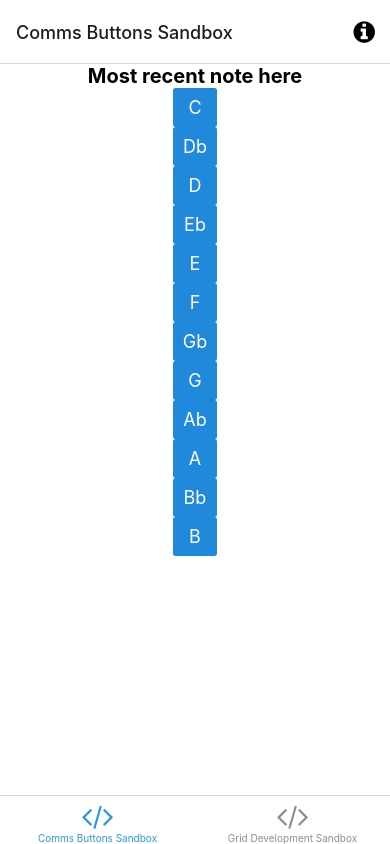
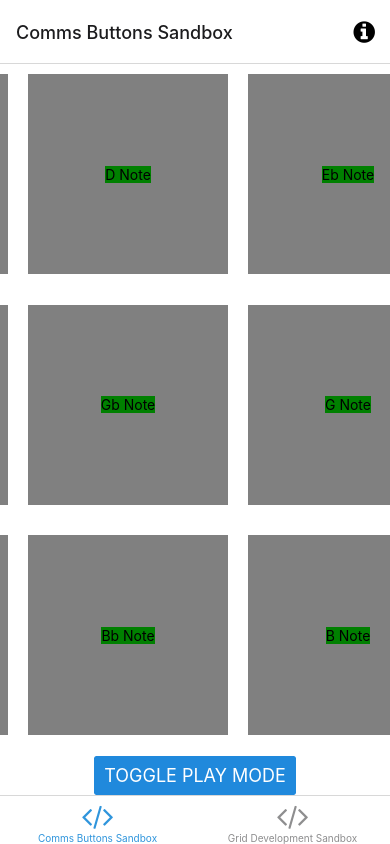
Before and after one commit to MillanWang/Limidi_Mobile, a React Native app: screen /TabOne in a window 390 px wide. Built offline with nearby package versions, Linux system fonts and the light colour scheme; what expo-linking would draw is missing.

Commit message:
Set up grid element editing. Can change note, octave, and velocity

```diff
--- a/components/GridElement.tsx
+++ b/components/GridElement.tsx
@@ -1,59 +1,104 @@
 import React, { useState } from 'react';
 import { StyleSheet, TouchableOpacity } from 'react-native';
 import { Text, View } from 'react-native';
-
+import { MIDI_HTTP_Service } from '../services/MIDI_HTTP_Service';
 import {
     Button,
     Dialog,
+    Input,
+    Slider,
 } from "@rneui/themed";
 
+import {
+    createMidiMessage,
+    NOTE,
+} from '../constants/MIDI_Notes';
 
 interface GridElementProps {
-    defaultName: string
-    isPlayMode: boolean
+    MIDI_HTTP_Service: MIDI_HTTP_Service,
+    defaultName: string,
+    defaultNoteNumber: number,
+    isPlayMode: boolean,
 };
 
-export default function GridElement({ defaultName, isPlayMode }: GridElementProps) {
+export default function GridElement(
+    {
+        MIDI_HTTP_Service,
+        defaultName,
+        defaultNoteNumber,
+        isPlayMode
+    }: GridElementProps
+) {
+
+    const [elementName, setElementName] = useState(defaultName);
+
+    const [noteNumber, setNoteNumber] = useState(defaultNoteNumber);
+    const [octave, setOctave] = useState(5);
+    const [velocity, setVelocity] = useState(100);
 
     const [dialogVisible, setDialogVisible] = useState(false);
-    const [elementName, setElementName] = useState(defaultName);
+
 
     function toggleDialogVisible() {
         setDialogVisible(!dialogVisible);
     };
 
     function playModeTouchStartHandler() {
+
+        // Eventually use these to make a tap position depended velocity control. event being an input param to this function
+        // event.nativeEvent.locationX
+        // event.nativeEvent.locationY
+
         if (isPlayMode) {
-            console.log("PRESS START IN PLAY MODE");
+            MIDI_HTTP_Service.sendMidiMessage(
+                createMidiMessage(
+                    noteNumber,
+                    octave,
+                    velocity,
+                    true //Note is on
+                )
+            );
         }
     }
+
     function playModeTouchEndHandler() {
         if (isPlayMode) {
-            console.log("PRESS END IN PLAY MODE");
+            MIDI_HTTP_Service.sendMidiMessage(
+                createMidiMessage(
+                    noteNumber,
+                    octave,
+                    0, // No velocity on note off
+                    false //Note is off
+                )
+            );
         }
     }
+
     return (
         <View style={styles.gridElementContainer} onTouchStart={playModeTouchStartHandler} onTouchEnd={playModeTouchEndHandler}>
 
             {/* Play Mode */}
             {isPlayMode &&
                 <View style={styles.playModeView} >
-                    <Text>play</Text>
+                    <Text>{elementName}</Text>
                 </View>
             }
 
             {/* Edit mode */}
             {!isPlayMode &&
                 <View>
+                    <Text>Name: {elementName}</Text>
+                    <Text>Note: {Object.values(NOTE)[noteNumber]}</Text>
+                    <Text>Octave: {octave}</Text>
+                    <Text>Velocity: {velocity}</Text>
                     <Button onPress={toggleDialogVisible}>
-                        EDIT ELEMENT {elementName}
+                        EDIT
                     </Button>
 
                 </View>
             }
 
             <Dialog isVisible={dialogVisible} >
-                <Text>Editing {elementName}</Text>
 
                 {/* TODOs
                     -Name editing
@@ -61,13 +106,60 @@ export default function GridElement({ defaultName, isPlayMode }: GridElementProp
                     -Octave selection
                     -Velocity selection
                 */}
+                {/* Name control */}
+                <View>
+                    <Text>Name:</Text>
+                    <Input
+                        value={elementName}
+                        onChangeText={value => setElementName(value)}
+                    ></Input>
+                </View>
 
-                <Button onPress={toggleDialogVisible}>Save</Button>
+                {/* Note Control */}
+                <View>
+                    <Text>Note: {Object.values(NOTE)[noteNumber]}</Text>
+                    <Slider
+                        maximumValue={11}
+                        minimumValue={0}
+                        step={1}
+                        value={noteNumber}
+                        onValueChange={setNoteNumber}
+                    />
+
+                </View>
+
+
+                {/* Octave Control */}
+                <View>
+                    <Text>Octave: {octave}</Text>
+                    <Slider
+                        maximumValue={10}
+                        minimumValue={0}
+                        step={1}
+                        value={octave}
+                        onValueChange={setOctave}
+                    />
+                </View>
+
+                {/* Velocity Control */}
+                <View>
+                    <Text>Velocity: {velocity}</Text>
+                    <Slider
+                        maximumValue={127}
+                        minimumValue={0}
+                        step={1}
+                        value={velocity}
+                        onValueChange={setVelocity}
+                    />
+                </View>
+
+
                 <Button onPress={toggleDialogVisible}>Close</Button>
+
             </Dialog>
         </View>
     );
-};
+}; // end of GridElement
 
 
 const styles = StyleSheet.create({
@@ -78,6 +170,7 @@ const styles = StyleSheet.create({
         backgroundColor: 'grey',
         height: 200,
         width: 200,
+        margin: 10,
     },
     playModeView: {
         // height: 200,
--- a/constants/Communications.ts
+++ /dev/null
@@ -1,4 +0,0 @@
-export interface DesktopAppCommunicationsProps {
-    ip: string,
-    port: string
-}
--- a/screens/TabOneScreen.tsx
+++ b/screens/TabOneScreen.tsx
@@ -11,77 +11,51 @@ import { RootTabScreenProps } from '../types';
 
 import { Button } from "@rneui/themed";
 
-import {
-  NOTE,
-  MidiMessageProps,
-} from '../constants/MIDI_Notes';
 
-import {
-  DesktopAppCommunicationsProps,
-} from '../constants/Communications';
 
-import {
-  sendMidiMessage
-} from '../services/MIDI_HTTP_Service'
+import GridElement from '../components/GridElement';
+import { MIDI_HTTP_Service } from '../services/MIDI_HTTP_Service';
+const midiService = new MIDI_HTTP_Service("192.168.0.13", "4848"); //THIS SHOULD EVENTUALLY BE A PROP FOR ALL TABS
 
-const testDesktopComms: DesktopAppCommunicationsProps = {
-  ip: "192.168.0.13",
-  port: "4848"
-};
 
-const makeNoteOnVelocity100 = (note: NOTE): MidiMessageProps => {
-  return {
-    note: note,
-    octave: 5,
-    velocity: 100,
-    isNoteOn: true
-  }
 
-};
-const killNote = async (note: NOTE) => {
-  sendMidiMessage(
-    testDesktopComms, {
-    note: note,
-    octave: 5,
-    velocity: 0,
-    isNoteOn: false
-  })
-};
 
 
 
 export default function TabOneScreen({ navigation }: RootTabScreenProps<'TabOne'>) {
 
-  const [currentNote, setCurrentNote] = useState("Most recent note here");
+
+  const [isPlayMode, setIsPlayMode] = useState(true);
 
 
 
-  const x = (note: MidiMessageProps, msg: string) => {
-    setCurrentNote(msg);
-    sendMidiMessage(testDesktopComms, note);
-  }
 
 
   return (
     <View style={styles.container}>
 
-      <Text style={styles.title}>{currentNote}</Text>
+      <View style={styles.sampleButtonKeyboard} >
+        <GridElement MIDI_HTTP_Service={midiService} defaultName="C Note" defaultNoteNumber={0} isPlayMode={isPlayMode}></GridElement>
+        <GridElement MIDI_HTTP_Service={midiService} defaultName="Db Note" defaultNoteNumber={1} isPlayMode={isPlayMode}></GridElement>
+        <GridElement MIDI_HTTP_Service={midiService} defaultName="D Note" defaultNoteNumber={2} isPlayMode={isPlayMode}></GridElement>
+        <GridElement MIDI_HTTP_Service={midiService} defaultName="Eb Note" defaultNoteNumber={3} isPlayMode={isPlayMode}></GridElement>
+      </View>
+      <View style={styles.sampleButtonKeyboard} >
+        <GridElement MIDI_HTTP_Service={midiService} defaultName="E Note" defaultNoteNumber={4} isPlayMode={isPlayMode}></GridElement>
+        <GridElement MIDI_HTTP_Service={midiService} defaultName="F Note" defaultNoteNumber={5} isPlayMode={isPlayMode}></GridElement>
+        <GridElement MIDI_HTTP_Service={midiService} defaultName="Gb Note" defaultNoteNumber={6} isPlayMode={isPlayMode}></GridElement>
+        <GridElement MIDI_HTTP_Service={midiService} defaultName="G Note" defaultNoteNumber={7} isPlayMode={isPlayMode}></GridElement>
+      </View>
+      <View style={styles.sampleButtonKeyboard} >
+        <GridElement MIDI_HTTP_Service={midiService} defaultName="Ab Note" defaultNoteNumber={8} isPlayMode={isPlayMode}></GridElement>
+        <GridElement MIDI_HTTP_Service={midiService} defaultName="A Note" defaultNoteNumber={9} isPlayMode={isPlayMode}></GridElement>
+        <GridElement MIDI_HTTP_Service={midiService} defaultName="Bb Note" defaultNoteNumber={10} isPlayMode={isPlayMode}></GridElement>
+        <GridElement MIDI_HTTP_Service={midiService} defaultName="B Note" defaultNoteNumber={11} isPlayMode={isPlayMode}></GridElement>
+
+      </View>
+      <Button onPress={() => { setIsPlayMode(!isPlayMode) }}>TOGGLE PLAY MODE</Button>
 
 
-      <View style={styles.sampleButtonKeyboard}>
-        <Button title="C" onPressIn={() => { x(makeNoteOnVelocity100(NOTE.C), "C") }} onPressOut={() => { killNote(NOTE.C) }} />
-        <Button title="Db" onPressIn={() => { x(makeNoteOnVelocity100(NOTE.Db), "Db") }} onPressOut={() => { killNote(NOTE.Db) }} />
-        <Button title="D" onPressIn={() => { x(makeNoteOnVelocity100(NOTE.D), "D") }} onPressOut={() => { killNote(NOTE.D) }} />
-        <Button title="Eb" onPressIn={() => { x(makeNoteOnVelocity100(NOTE.Eb), "Eb") }} onPressOut={() => { killNote(NOTE.Eb) }} />
-        <Button title="E" onPressIn={() => { x(makeNoteOnVelocity100(NOTE.E), "E") }} onPressOut={() => { killNote(NOTE.E) }} />
-        <Button title="F" onPressIn={() => { x(makeNoteOnVelocity100(NOTE.F), "F") }} onPressOut={() => { killNote(NOTE.F) }} />
-        <Button title="Gb" onPressIn={() => { x(makeNoteOnVelocity100(NOTE.Gb), "Gb") }} onPressOut={() => { killNote(NOTE.Gb) }} />
-        <Button title="G" onPressIn={() => { x(makeNoteOnVelocity100(NOTE.G), "G") }} onPressOut={() => { killNote(NOTE.G) }} />
-        <Button title="Ab" onPressIn={() => { x(makeNoteOnVelocity100(NOTE.Ab), "Ab") }} onPressOut={() => { killNote(NOTE.Ab) }} />
-        <Button title="A" onPressIn={() => { x(makeNoteOnVelocity100(NOTE.A), "A") }} onPressOut={() => { killNote(NOTE.A) }} />
-        <Button title="Bb" onPressIn={() => { x(makeNoteOnVelocity100(NOTE.Bb), "Bb") }} onPressOut={() => { killNote(NOTE.Bb) }} />
-        <Button title="B" onPressIn={() => { x(makeNoteOnVelocity100(NOTE.B), "B") }} onPressOut={() => { killNote(NOTE.B) }} />
-      </View>
 
 
       {/* <View style={styles.separator} lightColor="#eee" darkColor="rgba(255,255,255,0.1)" />
@@ -97,6 +71,7 @@ const styles = StyleSheet.create({
     flex: 1,
     alignItems: 'center',
     justifyContent: 'center',
+    flexGrow: 12
   },
   title: {
     fontSize: 20,
@@ -108,8 +83,9 @@ const styles = StyleSheet.create({
     width: '80%',
   },
   sampleButtonKeyboard: {
-    flex: 2,
+    flex: 1,
+    flexDirection: 'row',
     // height: 3,
-    // width: 1234,
+    width: 1234,
   }
 });
--- a/screens/TabTwoScreen.tsx
+++ b/screens/TabTwoScreen.tsx
@@ -3,16 +3,22 @@ import { StyleSheet } from 'react-native';
 
 
 import GridElement from '../components/GridElement';
-
+import { MIDI_HTTP_Service } from '../services/MIDI_HTTP_Service';
 import { Button } from "@rneui/themed";
 import { Text, View } from '../components/Themed';
 
 export default function TabTwoScreen() {
   const [isPlayMode, setIsPlayMode] = useState(true);
 
+  const midiService = new MIDI_HTTP_Service("192.168.0.13", "4848"); //THIS SHOULD EVENTUALLY BE A PROP FOR ALL TABS
+
+
   return (
     <View style={styles.container}>
-      <GridElement defaultName="First" isPlayMode={isPlayMode}></GridElement>
+      <GridElement MIDI_HTTP_Service={midiService} defaultName="First" defaultNoteNumber={0} isPlayMode={isPlayMode}></GridElement>
+
+      <GridElement MIDI_HTTP_Service={midiService} defaultName="Second" defaultNoteNumber={3} isPlayMode={isPlayMode}></GridElement>
+
       <Button onPress={() => { setIsPlayMode(!isPlayMode) }}>TOGGLE PLAY MODE</Button>
     </View>
   );
```
Also changed, not shown: constants/MIDI_Notes.ts (+22 -9 lines), services/MIDI_HTTP_Service.ts (+26 -7 lines).
